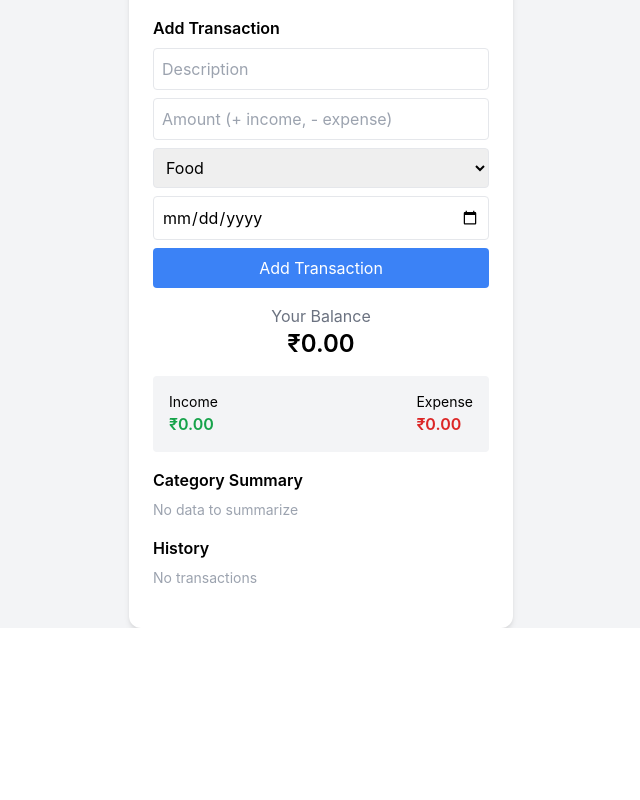
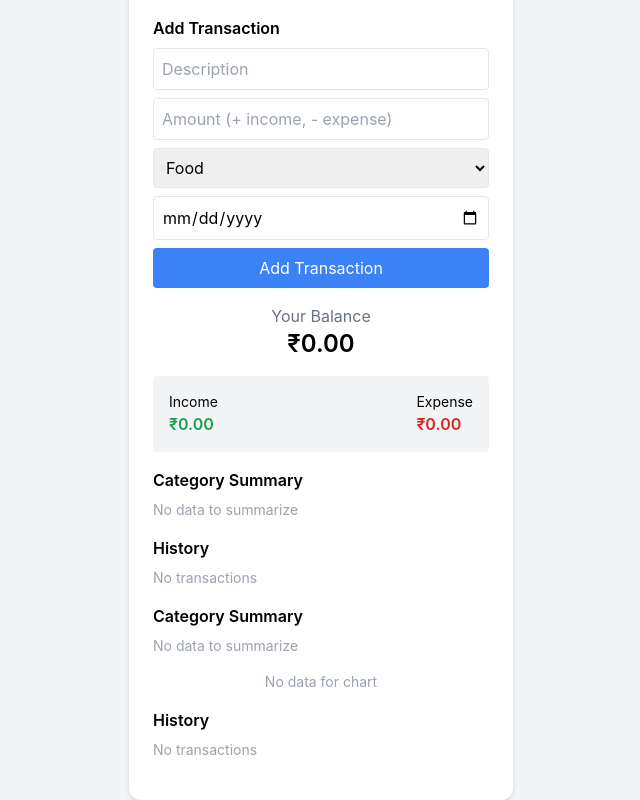
Before and after one commit to NaveenGowd1/react-expense-tracker, a React (Create React App) app: page / in a window 1280 px wide. Shown: the part 360-1160 px from the top of the page, without its empty margins (319-959 px from the left). Before the commit the page ends 988 px from the top, so only its background shows below. Built offline with nearby package versions, Linux system fonts and the light colour scheme.

Commit message:
Added category-wise charts using Recharts

```diff
--- a/package.json
+++ b/package.json
@@ -10,6 +10,7 @@
     "react": "^19.2.3",
     "react-dom": "^19.2.3",
     "react-scripts": "5.0.1",
+    "recharts": "^3.6.0",
     "web-vitals": "^2.1.4"
   },
   "scripts": {
--- a/src/App.js
+++ b/src/App.js
@@ -4,6 +4,7 @@ import TransactionList from "./components/TransactionList";
 import AddTransaction from "./components/AddTransaction";
 import MonthFilter from "./components/MonthFilter";
 import CategorySummary from "./components/CategorySummary";
+import CategoryChart from "./components/CategoryChart";
 
 
 function App() {
@@ -61,6 +62,14 @@ function App() {
           transactions={filteredTransactions}
           deleteTransaction={deleteTransaction}
         />
+        <CategorySummary transactions={filteredTransactions} />
+
+        <CategoryChart transactions={filteredTransactions} />
+
+        <TransactionList
+          transactions={filteredTransactions}
+          deleteTransaction={deleteTransaction}
+        />
 
       </div>
     </div>
--- /dev/null
+++ b/src/components/CategoryChart.jsx
@@ -0,0 +1,52 @@
+import {
+  BarChart,
+  Bar,
+  XAxis,
+  YAxis,
+  Tooltip,
+  ResponsiveContainer,
+  CartesianGrid,
+} from "recharts";
+
+const CategoryChart = ({ transactions }) => {
+  // Convert transactions → chart data
+  const dataMap = transactions.reduce((acc, curr) => {
+    acc[curr.category] = (acc[curr.category] || 0) + curr.amount;
+    return acc;
+  }, {});
+
+  const chartData = Object.keys(dataMap).map((key) => ({
+    category: key,
+    amount: Math.abs(dataMap[key]), // show positive bars
+  }));
+
+  if (chartData.length === 0) {
+    return (
+      <p className="text-gray-400 text-sm text-center mt-4">
+        No data for chart
+      </p>
+    );
+  }
+
+  return (
+    <div className="my-6">
+      <h3 className="font-semibold mb-2 text-center">
+        Category-wise Expense Chart
+      </h3>
+
+      <div className="w-full h-64">
+        <ResponsiveContainer>
+          <BarChart data={chartData}>
+            <CartesianGrid strokeDasharray="3 3" />
+            <XAxis dataKey="category" />
+            <YAxis />
+            <Tooltip />
+            <Bar dataKey="amount" fill="#3b82f6" />
+          </BarChart>
+        </ResponsiveContainer>
+      </div>
+    </div>
+  );
+};
+
+export default CategoryChart;
```
Also changed, not shown: 1 other file (tests, documents, lock files or other folders).
